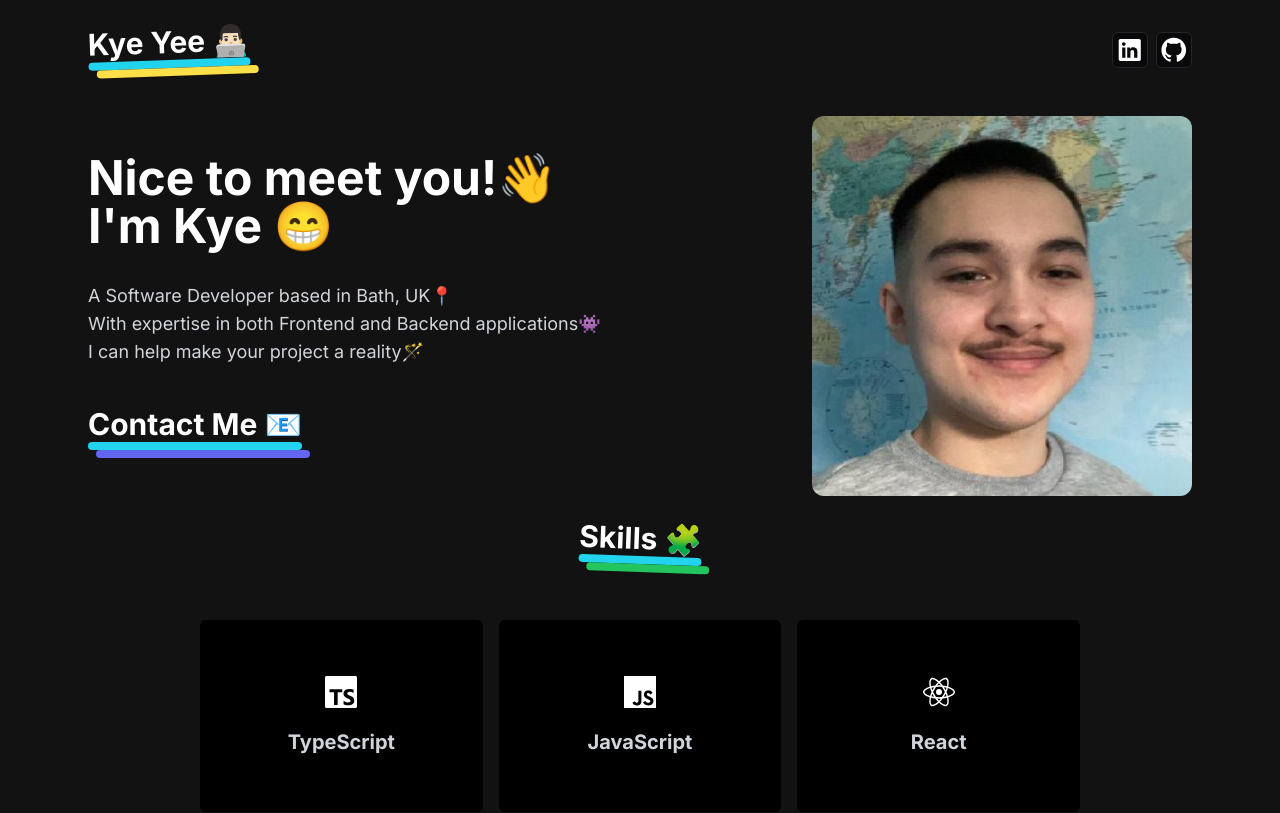
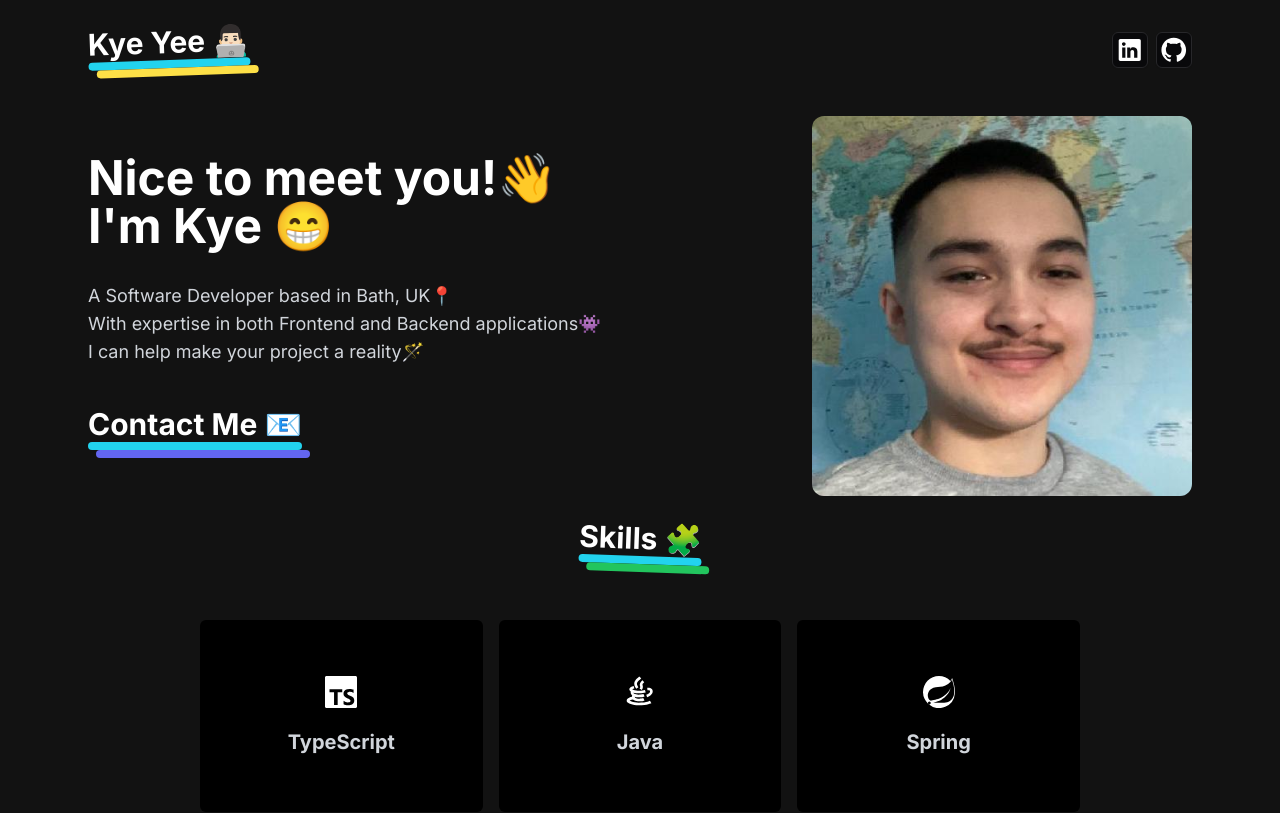
Before and after one commit to yee0802/project-portfolio, a Next.js app: page / in a window 1280 px wide. Shown: the top 813 px of the page. Built offline with nearby package versions, Linux system fonts and the light colour scheme.

Commit message:
chore: update highlighted skills

```diff
--- a/components/Skills.tsx
+++ b/components/Skills.tsx
@@ -3,14 +3,14 @@
 import {
   SiExpress,
   SiGit,
-  SiJavascript,
-  SiMongodb,
   SiNodedotjs,
   SiPostgresql,
   SiReact,
+  SiSpring,
   SiTailwindcss,
   SiTypescript,
 } from "react-icons/si";
+import { RiJavaLine } from "react-icons/ri";
 import { HoverEffect } from "./ui/card-hover-effect";
 import Title from "./Title";
 
@@ -21,9 +21,14 @@ const skills = [
     link: "https://www.typescriptlang.org/",
   },
   {
-    title: "JavaScript",
-    Icon: SiJavascript,
-    link: "https://developer.mozilla.org/en-US/docs/Web/JavaScript",
+    title: "Java",
+    Icon: RiJavaLine,
+    link: "https://dev.java/",
+  },
+  {
+    title: "Spring",
+    Icon: SiSpring,
+    link: "https://spring.io/",
   },
   { title: "React", Icon: SiReact, link: "https://reactjs.org/" },
   {
@@ -32,7 +37,6 @@ const skills = [
     link: "https://tailwindcss.com/",
   },
   { title: "PostgresSQL", Icon: SiPostgresql, link: "https://postgresql.org/" },
-  { title: "MongoDB", Icon: SiMongodb, link: "https://www.mongodb.com/" },
   { title: "Express.js", Icon: SiExpress, link: "https://expressjs.com/" },
   { title: "Node.js", Icon: SiNodedotjs, link: "https://nodejs.org/" },
   { title: "Git", Icon: SiGit, link: "https://git-scm.com/" },
```
